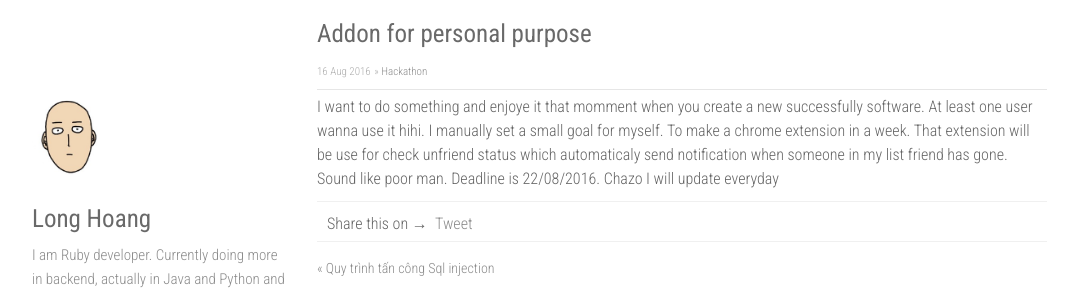
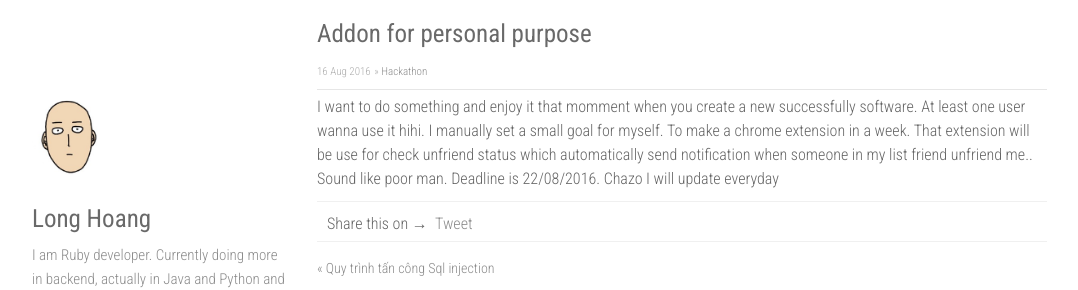
Before and after one commit to SFzxc/SFzxc.github.io, a Jekyll site: the page built from _posts/2016-08-16-addon-for-personal-purpose.markdown, in a window 1280 px wide. Shown: the top 290 px of the page, without its empty margins (53-1131 px from the left). Built offline with Jekyll 4.4.1, drawn with Linux system fonts in a browser that asks for light colours; nearby versions of some CDN libraries; comment, search, counter and statistics services are not loaded.

Commit message:
Update 2016-08-16-addon-for-personal-purpose.markdown

```diff
--- a/_posts/2016-08-16-addon-for-personal-purpose.markdown
+++ b/_posts/2016-08-16-addon-for-personal-purpose.markdown
@@ -5,8 +5,8 @@ date:   2016-8-16 22:08:23 +0700
 categories: [Hackathon]
 comment: true
 ---
-I want to do something and enjoye it that momment when you create a new successfully software.
+I want to do something and enjoy it that momment when you create a new successfully software.
 At least one user wanna use it hihi. I manually set a small goal for myself. To make a chrome extension in a week.
-That extension will be use for check unfriend status which automaticaly send notification when someone in my list friend has gone.
+That extension will be use for check unfriend status which automatically send notification when someone in my list friend unfriend me..
 Sound like poor man. Deadline is 22/08/2016. Chazo
 I will update everyday
```
